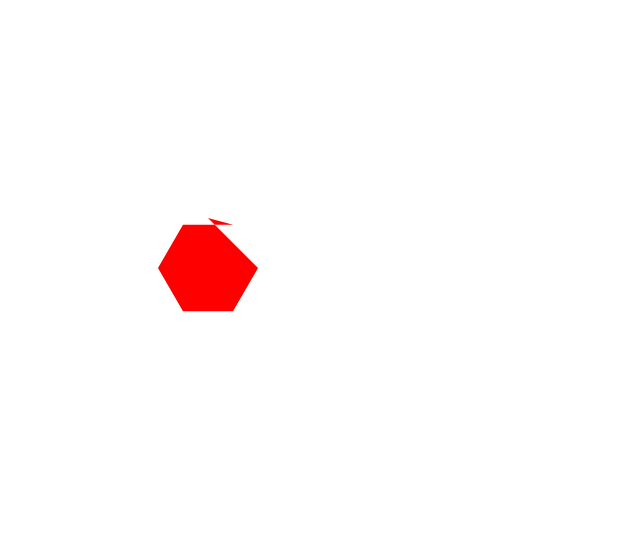
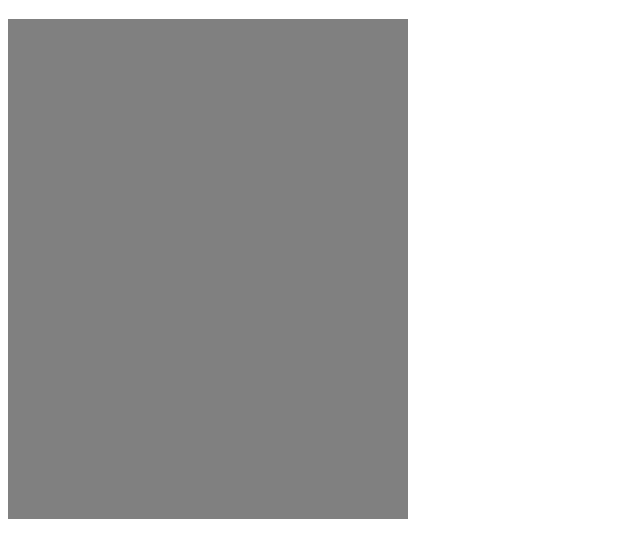
Before and after one commit to MyhailoSkrypkin/Lesson21, a plain HTML site: page index.html in a window 1280 px wide. Both pictures are taken after a click on the element 208 px from the left and 329 px from the top of the page. Shown: the part 61-618 px from the top of the page, without its empty margins (0-640 px from the left). Drawn offline with Linux system fonts and the light colour scheme.

Commit message:
заливка фону

```diff
--- a/index.html
+++ b/index.html
@@ -10,44 +10,25 @@
     <h1>Drawing Program</h1>
     <canvas id="imgCanvas" width="400" height="500" onclick="draw(event)"></canvas>
 
+    <script>
+    function draw(event) {
+        // Заповнити холст сірим кольором за кліком миші
+        fillCanvas("#808080");
+    }
 
-    <!-- <script src="script.js"></script> -->
-    <script src="script.js">
-    //     function draw(event) {
-    //     // Get canvas and context
-    //     const canvas = document.getElementById("imgCanvas");
-    //     const ctx = canvas.getContext("2d");
+        function fillCanvas(color) {
+        const canvas = document.getElementById("imgCanvas");
+        const ctx = canvas.getContext("2d");
 
-    //     // Get click coordinates relative to canvas
-    //     const x = event.clientX - canvas.offsetLeft;
-    //     const y = event.clientY - canvas.offsetTop;
+        ctx.clearRect(0, 0, canvas.width, canvas.height);
 
-    //     // Define side length for hexagon
-    //     const sideLength = 50;
+        ctx.fillStyle = color;
+        ctx.fillRect(0, 0, canvas.width, canvas.height);
+    }
 
-    //     // Implement hexagon drawing logic (see explanation below)
-    //     drawHexagon(ctx, x, y, sideLength);
-    // }
-
-    // // Function to draw hexagon (explained below)
-    // function drawHexagon(ctx, x, y, sideLength) {
-    //     // ... // Replace with the code provided in the previous response
-
-    //     // Replace the "..." with the following code from the previous response:
-    //     ctx.beginPath();
-    //     ctx.moveTo(x, y - sideLength);
-
-    //     for (let i = 0; i < 6; i++) {
-    //         const angle = (Math.PI * 2) / 6 * i;
-    //         const newX = x + sideLength * Math.cos(angle);
-    //         const newY = y + sideLength * Math.sin(angle);
-    //         ctx.lineTo(newX, newY);
-    //     }
-
-    //     ctx.closePath();
-    //     ctx.fillStyle = "red";
-    //     ctx.fill();
-    // }
+        // Додати подію кліку на холст
+        const canvas = document.getElementById("imgCanvas");
+        canvas.addEventListener("click", draw);
     </script>
 </body>
 </html>
--- a/script.js
+++ b/script.js
@@ -1,34 +1,34 @@
-function draw(event) {
-    // Get the canvas reference
-    const canvas = document.getElementById("imgCanvas");
-    const ctx = canvas.getContext("2d");
+// function draw(event) {
+//     // Get the canvas reference
+//     const canvas = document.getElementById("imgCanvas");
+//     const ctx = canvas.getContext("2d");
 
-    // Get the click coordinates relative to the canvas
-    const x = event.clientX - canvas.offsetLeft;
-    const y = event.clientY - canvas.offsetTop;
+//     // Get the click coordinates relative to the canvas
+//     const x = event.clientX - canvas.offsetLeft;
+//     const y = event.clientY - canvas.offsetTop;
 
-    // Side length of the hexagon (adjust as needed)
-    const sideLength = 50;
+//     // Side length of the hexagon (adjust as needed)
+//     const sideLength = 50;
 
-    // Start drawing path
-    ctx.beginPath();
+//     // Start drawing path
+//     ctx.beginPath();
 
-    // Move to the top point of the hexagon
-    ctx.moveTo(x, y - sideLength);
+//     // Move to the top point of the hexagon
+//     ctx.moveTo(x, y - sideLength);
 
-    // Loop through each corner of the hexagon
-    for (let i = 0; i < 6; i++) {
-        // Calculate angle for each corner
-        const angle = Math.PI * 2 * i / 6;
-        // Calculate new X and Y coordinates based on angle and side length
-        const newX = x + sideLength * Math.cos(angle);
-        const newY = y + sideLength * Math.sin(angle);
-        // Move to the next corner
-        ctx.lineTo(newX, newY);
-    }
+//     // Loop through each corner of the hexagon
+//     for (let i = 0; i < 6; i++) {
+//         // Calculate angle for each corner
+//         const angle = Math.PI * 2 * i / 6;
+//         // Calculate new X and Y coordinates based on angle and side length
+//         const newX = x + sideLength * Math.cos(angle);
+//         const newY = y + sideLength * Math.sin(angle);
+//         // Move to the next corner
+//         ctx.lineTo(newX, newY);
+//     }
 
-    // Close the path and fill the hexagon with a color
-    ctx.closePath();
-    ctx.fillStyle = "red"; // Change color as desired
-    ctx.fill();
-  }
+//     // Close the path and fill the hexagon with a color
+//     ctx.closePath();
+//     ctx.fillStyle = "red"; // Change color as desired
+//     ctx.fill();
+//   }
```
